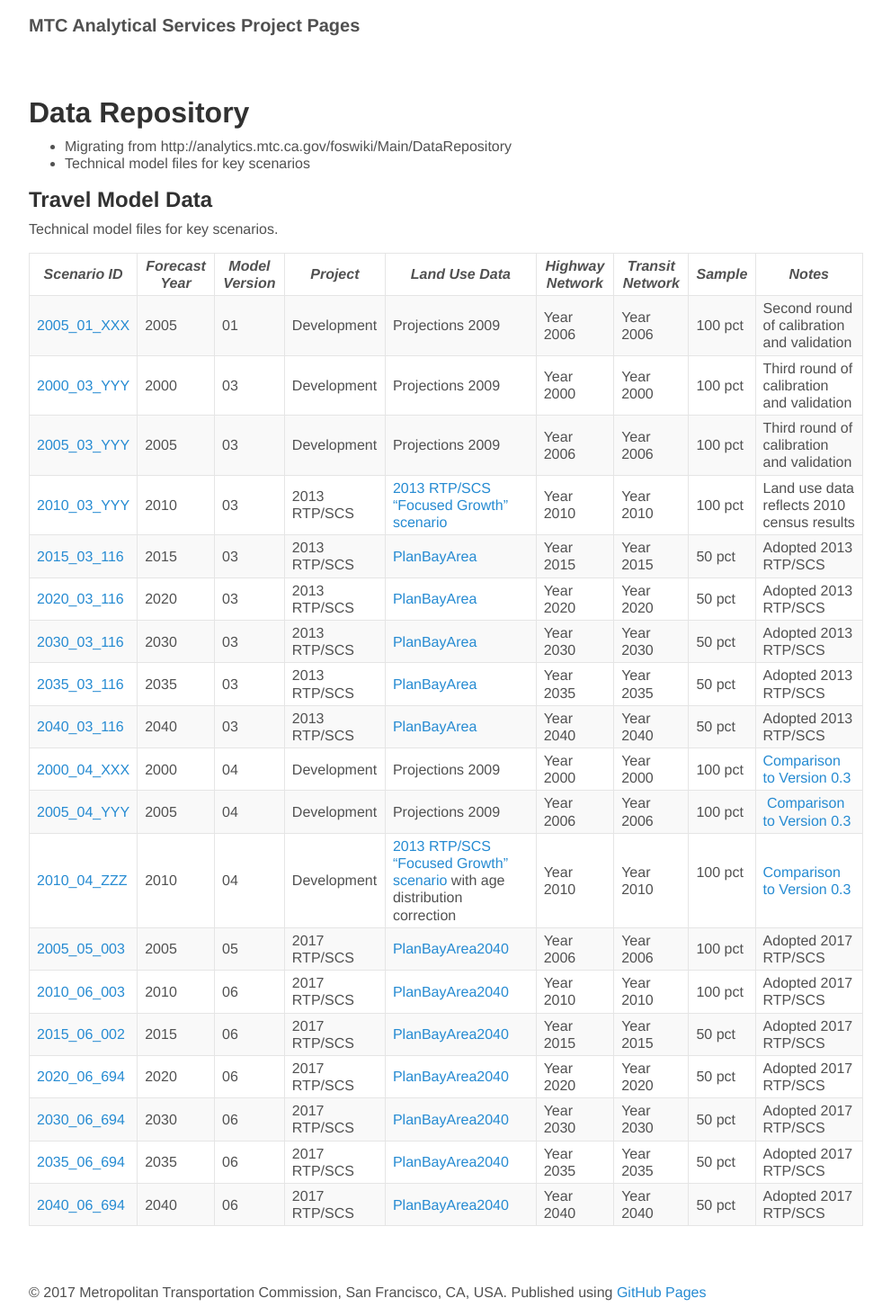
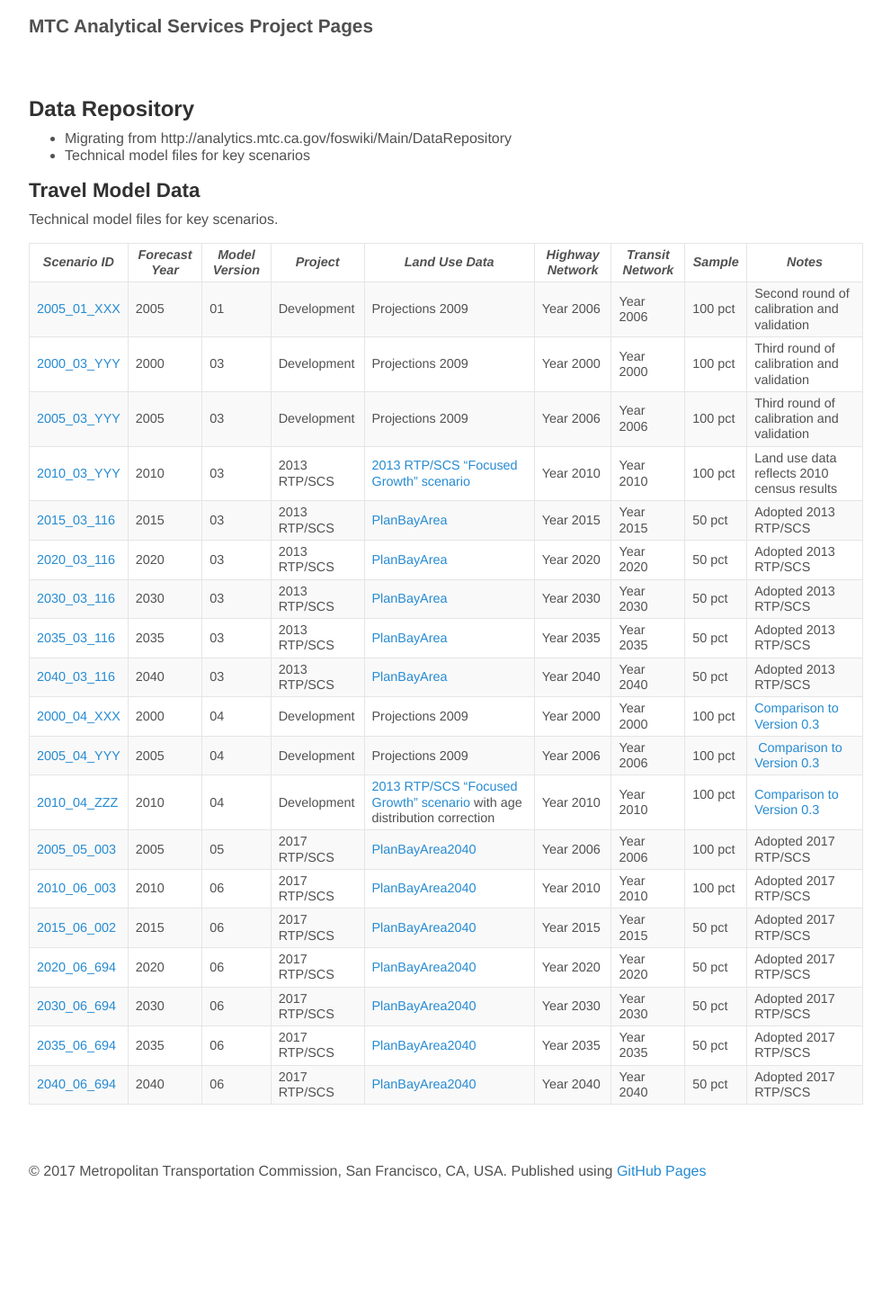
Before and after one commit to BayAreaMetro/modeling-website, a Jekyll site: the page built from data-repository.md, in a window 1280 px wide. Shown: the whole page at 90% size, without its empty margins (144-1135 px from the left). Built offline with Jekyll 4.4.1, drawn with Linux system fonts in a browser that asks for light colours; our own code applies the rules of GitHub Pages for plain Markdown files; after the commit the page ends 1327 px from its top, so only the background shows below that.

Commit message:
Smaller table font

```diff
--- a/css/poole.css
+++ b/css/poole.css
@@ -49,7 +49,7 @@ body {
 
 html {
   font-family: "Helvetica Neue", Helvetica, Arial, sans-serif;
-  font-size: 12pt;
+  font-size: 11pt;
   line-height: 1.2;
 }
 @media (min-width: 38rem) {
@@ -96,15 +96,15 @@ h1, h2, h3, h4, h5, h6 {
   text-rendering: optimizeLegibility;
 }
 h1 {
-  font-size: 2rem;
+  font-size: 1.5rem;
 }
 h2 {
   margin-top: 1rem;
-  font-size: 1.5rem;
+  font-size: 1.4rem;
 }
 h3 {
-  margin-top: 1.5rem;
-  font-size: 1.25rem;
+  margin-top: 1.3rem;
+  font-size: 1.3rem;
 }
 h4, h5, h6 {
   margin-top: 1rem;
@@ -220,6 +220,7 @@ img {
 
 /* Tables */
 table {
+  font-size: 0.9rem;
   margin-bottom: 1rem;
   border: 1px solid #e5e5e5;
   border-collapse: collapse;
```
